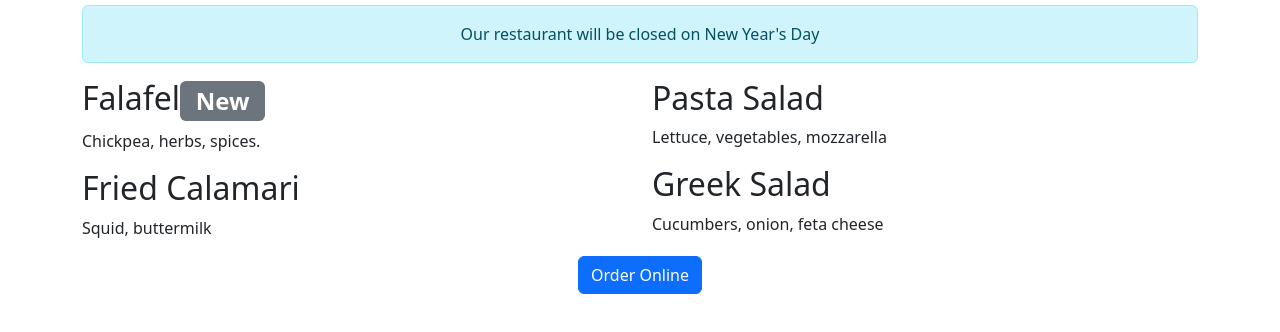
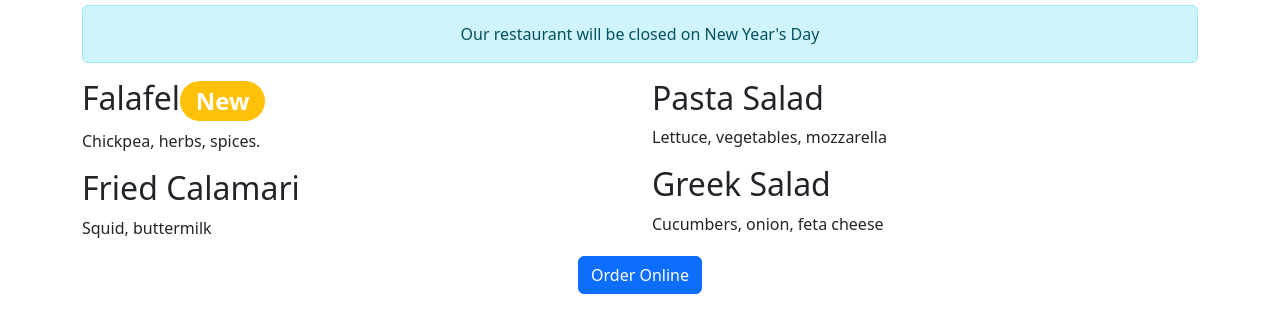
Before and after one commit to PivtoranisV/little-lemon-website, a plain HTML site: page index.html in a window 1280 px wide. Shown: the part 266-598 px from the top of the page. Drawn offline with nearby package versions, Linux system fonts and the light colour scheme.

Commit message:
change badge color

```diff
--- a/index.html
+++ b/index.html
@@ -32,7 +32,7 @@
       </div>
       <div class="row">
         <div class="col-12 col-lg-6">
-          <h2>Falafel<span class="badge bg-secondary">New</span></h2>
+          <h2>Falafel<span class="badge rounded-pill bg-warning">New</span></h2>
           <p>Chickpea, herbs, spices.</p>
           <h2>Fried Calamari</h2>
           <p>Squid, buttermilk</p>
```
